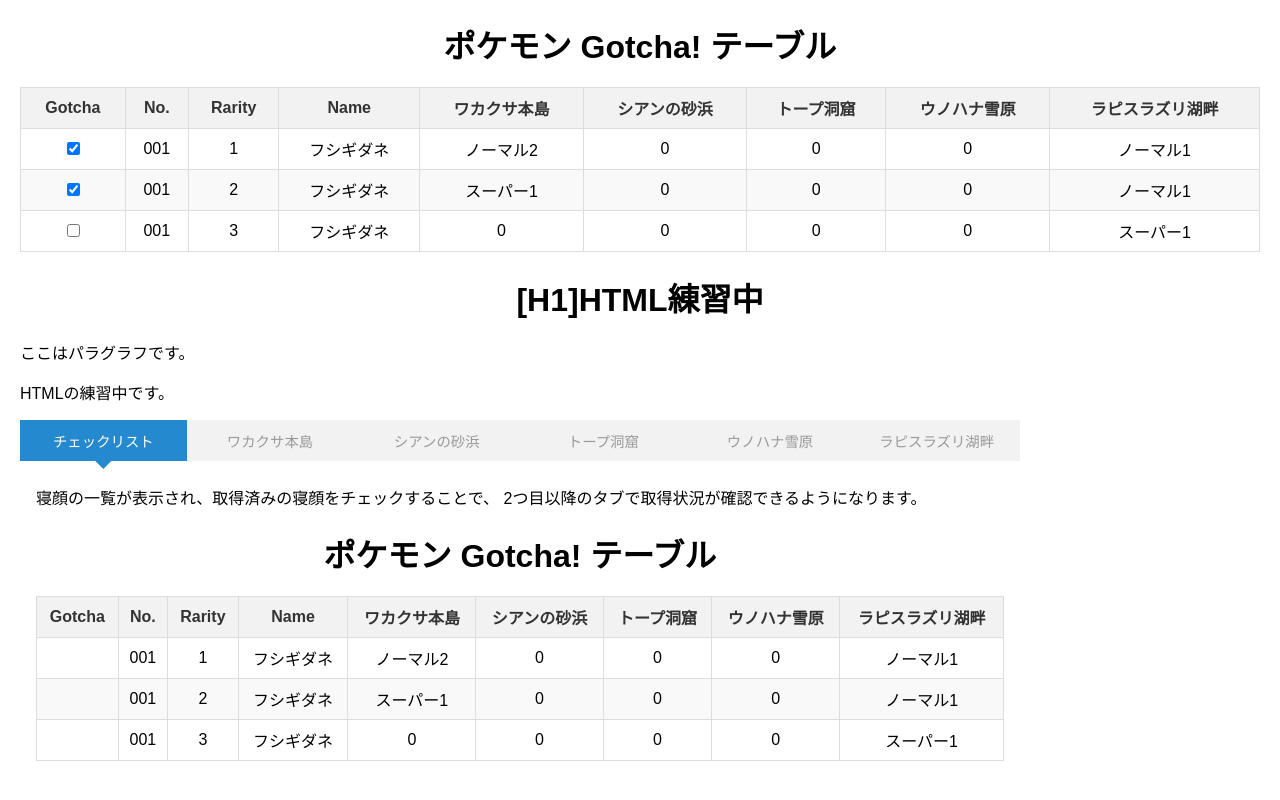
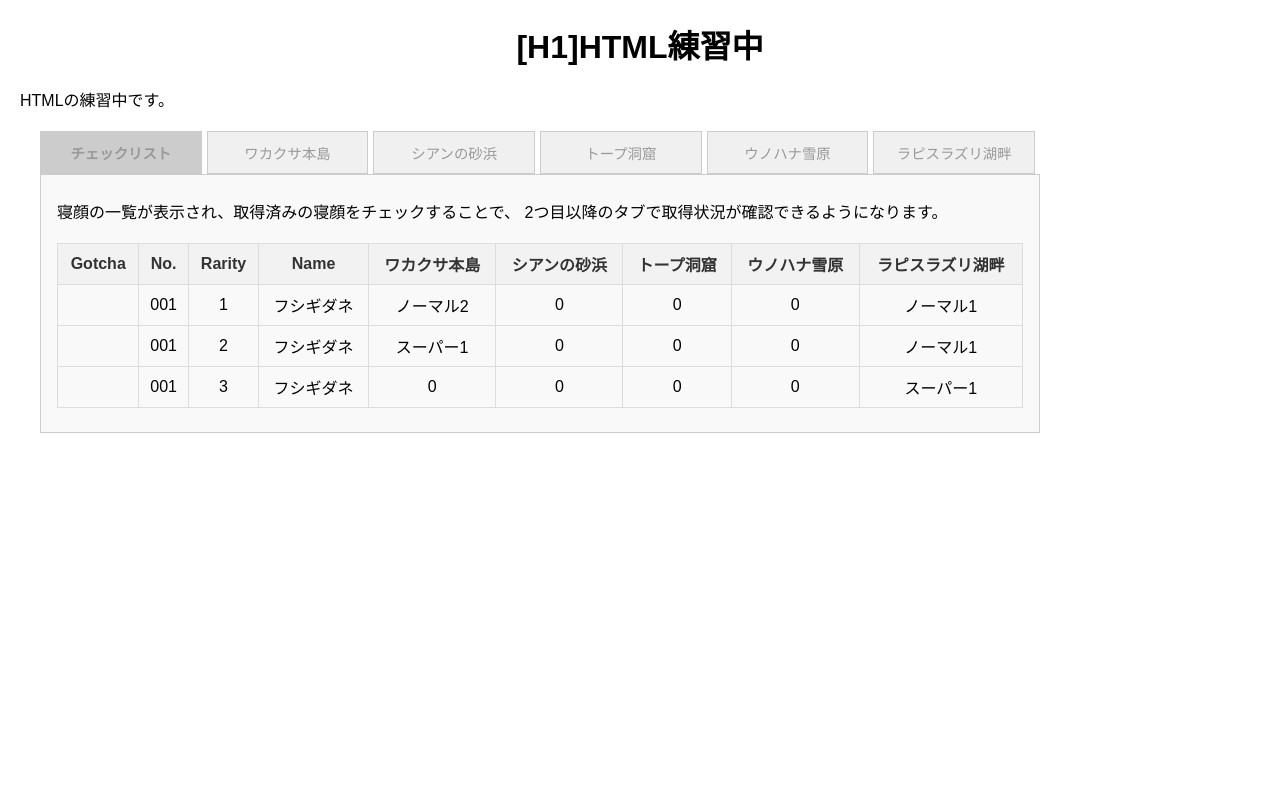
Before and after one commit to keeechi/SleepStyleCheker, a plain HTML site: page index.html in a window 1280 px wide. Drawn offline with Linux system fonts and the light colour scheme.

Commit message:
Update index.html

```diff
--- a/index.html
+++ b/index.html
@@ -1,22 +1,104 @@
 <!DOCTYPE html>
 <html lang="ja" dir="ltr">
 <head>
-        <meta charset="utf-8"/>
+    <meta charset="utf-8" />
     <meta name="viewport" content="width=device-width, initial-scale=1.0">
     <title>はじめてのHTMLがんばりマン</title>
     <link rel="stylesheet" href="style.css">
-        <!--
-        <link rel="preconnect" href="https://fonts.googleapis.com">
-        <link rel="preconnect" href="https://fonts.gstatic.com" crossorigin>
-        <link href="https://fonts.googleapis.com/css2?family=M+PLUS+1p&display=swap" rel="stylesheet">
-        <meta name="viewport" content="width=device-width,initial-scale=1,maximum-scale=1"/>
-        <meta name="theme-color" content="#f9f9f9"/>
-        <meta name="description" content="これはテストです"/>
-        -->
+    <style>
+        /* 基本スタイル */
+        body {
+            font-family: Arial, sans-serif;
+        }
+        h1 {
+            text-align: center;
+        }
+        .tab-4 {
+            margin: 20px;
+        }
+
+        /* タブの切り替えを制御 */
+        .tab-4 input[type="radio"] {
+            display: none;
+        }
+        .tab-4 label {
+            cursor: pointer;
+            padding: 10px;
+            margin-right: 5px;
+            background-color: #f0f0f0;
+            border: 1px solid #ccc;
+        }
+        .tab-4 label:hover {
+            background-color: #ddd;
+        }
+        .tab-4 input[type="radio"]:checked + label {
+            background-color: #ccc;
+            font-weight: bold;
+        }
+
+        /* タブコンテンツの表示切替 */
+        .tab-content {
+            display: none;
+            padding: 20px;
+            border: 1px solid #ccc;
+            background-color: #f9f9f9;
+        }
+        .tab-4 input[type="radio"]:nth-of-type(1):checked ~ .tab-content:nth-of-type(1),
+        .tab-4 input[type="radio"]:nth-of-type(2):checked ~ .tab-content:nth-of-type(2),
+        .tab-4 input[type="radio"]:nth-of-type(3):checked ~ .tab-content:nth-of-type(3),
+        .tab-4 input[type="radio"]:nth-of-type(4):checked ~ .tab-content:nth-of-type(4),
+        .tab-4 input[type="radio"]:nth-of-type(5):checked ~ .tab-content:nth-of-type(5),
+        .tab-4 input[type="radio"]:nth-of-type(6):checked ~ .tab-content:nth-of-type(6) {
+            display: block;
+        }
+
+        /* テーブルスタイル */
+        table {
+            width: 100%;
+            border-collapse: collapse;
+            margin-top: 20px;
+        }
+        th, td {
+            border: 1px solid #ddd;
+            padding: 8px;
+            text-align: center;
+        }
+        th {
+            background-color: #f2f2f2;
+        }
+    </style>
 </head>
 
 <body>
-   <h1>ポケモン Gotcha! テーブル</h1>
+    <div class="Introduction">
+        <h1>[H1]HTML練習中</h1>
+        <p>HTMLの練習中です。</p>
+    </div>
+
+    <div class="tab-4">
+        <input type="radio" id="tab1" name="tab-4" checked>
+        <label for="tab1">チェックリスト</label>
+
+        <input type="radio" id="tab2" name="tab-4">
+        <label for="tab2">ワカクサ本島</label>
+
+        <input type="radio" id="tab3" name="tab-4">
+        <label for="tab3">シアンの砂浜</label>
+
+        <input type="radio" id="tab4" name="tab-4">
+        <label for="tab4">トープ洞窟</label>
+
+        <input type="radio" id="tab5" name="tab-4">
+        <label for="tab5">ウノハナ雪原</label>
+
+        <input type="radio" id="tab6" name="tab-4">
+        <label for="tab6">ラピスラズリ湖畔</label>
+
+        <!-- 1つ目のタブの内容 -->
+        <div class="tab-content">
+            寝顔の一覧が表示され、取得済みの寝顔をチェックすることで、
+            2つ目以降のタブで取得状況が確認できるようになります。
+
             <table>
                 <thead>
                     <tr>
@@ -67,16 +149,59 @@
                     </tr>
                 </tbody>
             </table>
+        </div>
 
+        <!-- 2つ目のタブの内容 -->
+        <div class="tab-content">
+            ワカクサ本島の寝顔取得状況が表示されるタブです。
+        </div>
+
+        <!-- 3つ目のタブの内容 -->
+        <div class="tab-content">
+            シアンの砂浜の寝顔取得状況が表示されるタブです。
+        </div>
+
+        <!-- 4つ目のタブの内容 -->
+        <div class="tab-content">
+            トープ洞窟の寝顔取得状況が表示されるタブです。
+        </div>
+
+        <!-- 5つ目のタブの内容 -->
+        <div class="tab-content">
+            ウノハナ雪原の寝顔取得状況が表示されるタブです。
+        </div>
+
+        <!-- 6つ目のタブの内容 -->
+        <div class="tab-content">
+            ラピスラズリ湖畔の寝顔取得状況が表示されるタブです。
+        </div>
+    </div>
+</body>
+
+</html>
+
+
+
+<!--
+<!DOCTYPE html>
+<html lang="ja" dir="ltr">
+    <head>
+        <meta charset="utf-8"/>
+        <meta name="viewport" content="width=device-width, initial-scale=1.0">
+        <title>はじめてのHTMLがんばりマン</title>
+        <link rel="stylesheet" href="style.css">
+
+    </head>
+
+    <body>
         <div class="Introduction">
             <h1>
                 [H1]HTML練習中
             </h1>
-            <p>ここはパラグラフです。</p>
             <p>HTMLの練習中です。</p>
         </div>
 
-<div class="tab-4"> <!--1つ目のタブの内容-->
+        <div class="tab-4">
             <label>
                 <input type="radio" name="tab-4" checked>
                 チェックリスト
@@ -85,7 +210,6 @@
             寝顔の一覧が表示され、取得済みの寝顔をチェックすることで、
             2つ目以降のタブで取得状況が確認できるようになります。
 
-   <h1>ポケモン Gotcha! テーブル</h1>
     <table>
         <thead>
             <tr>
@@ -102,7 +226,7 @@
         </thead>
         <tbody>
             <tr>
-                <td><input type="checkbox" checked></td> <!-- Gotcha: True -->
+                <td><input type="checkbox" checked></td>
                 <td>001</td>
                 <td>1</td>
                 <td>フシギダネ</td>
@@ -113,7 +237,7 @@
                 <td>ノーマル1</td>
             </tr>
             <tr>
-                <td><input type="checkbox" checked></td> <!-- Gotcha: True -->
+                <td><input type="checkbox" checked></td>
                 <td>001</td>
                 <td>2</td>
                 <td>フシギダネ</td>
@@ -124,7 +248,7 @@
                 <td>ノーマル1</td>
             </tr>
             <tr>
-                <td><input type="checkbox"></td> <!-- Gotcha: False -->
+                <td><input type="checkbox"></td>
                 <td>001</td>
                 <td>3</td>
                 <td>フシギダネ</td>
@@ -140,7 +264,7 @@
     </div>
 
     <label>
-        <input type="radio" name="tab-4"> <!--2つ目のタブの内容-->
+        <input type="radio" name="tab-4">
         ワカクサ本島
     </label>
     <div>
@@ -148,7 +272,7 @@
     </div>
 
     <label>
-        <input type="radio" name="tab-4"> <!--3つ目のタブの内容-->
+        <input type="radio" name="tab-4">
         シアンの砂浜
     </label>
     <div>
@@ -156,7 +280,7 @@
     </div>
 
     <label>
-        <input type="radio" name="tab-4"> <!--4つ目のタブの内容-->
+        <input type="radio" name="tab-4">
         トープ洞窟
     </label>
     <div>
@@ -164,7 +288,7 @@
     </div>
 
     <label>
-        <input type="radio" name="tab-4"> <!--5つ目のタブの内容-->
+        <input type="radio" name="tab-4">
         ウノハナ雪原
     </label>
     <div>
@@ -172,7 +296,7 @@
     </div>
 
     <label>
-        <input type="radio" name="tab-4"> <!--6つ目のタブの内容-->
+        <input type="radio" name="tab-4">
         ラピスラズリ湖畔
     </label>
     <div>
@@ -180,7 +304,7 @@
     </div>
 </div>
 
-       <!-- <script src="script.js"></script> -->
     </body>
 
 </html>
+-->
```
Lines whose indentation alone changed are shown as unchanged.
